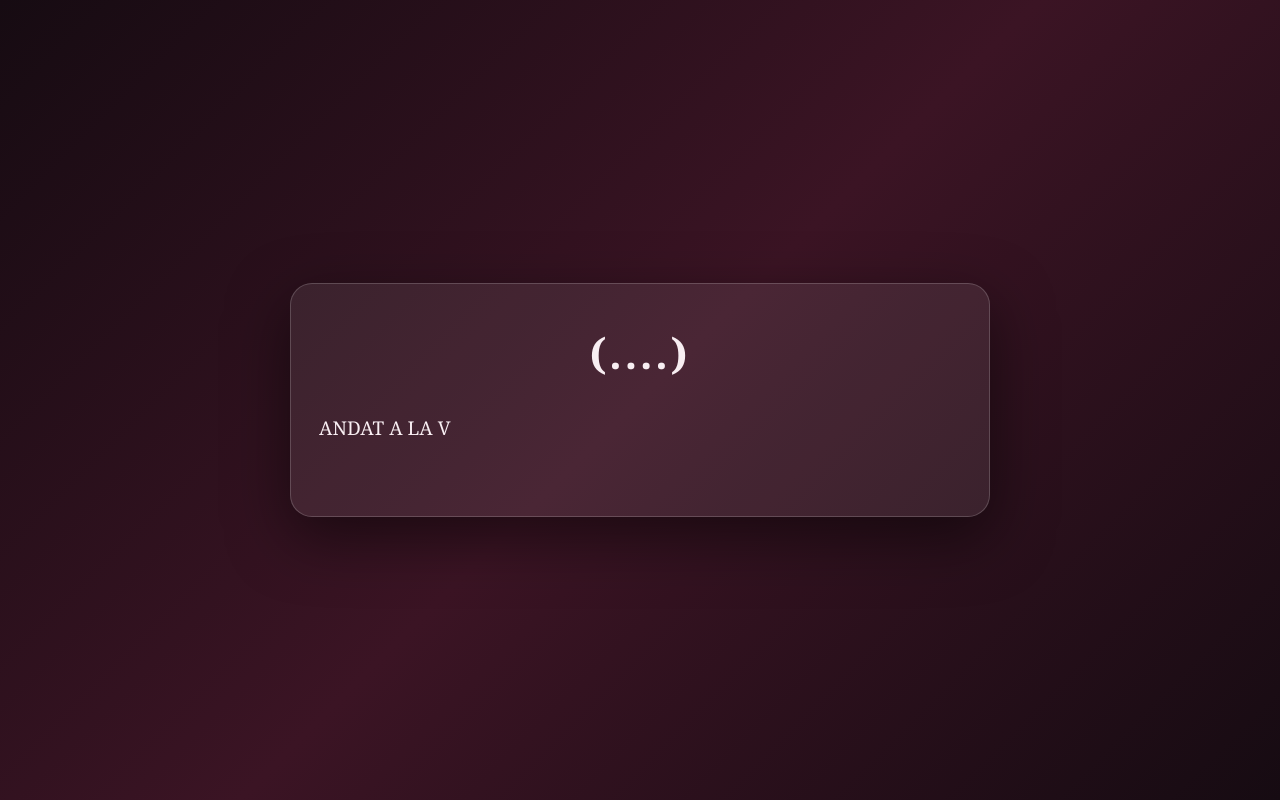
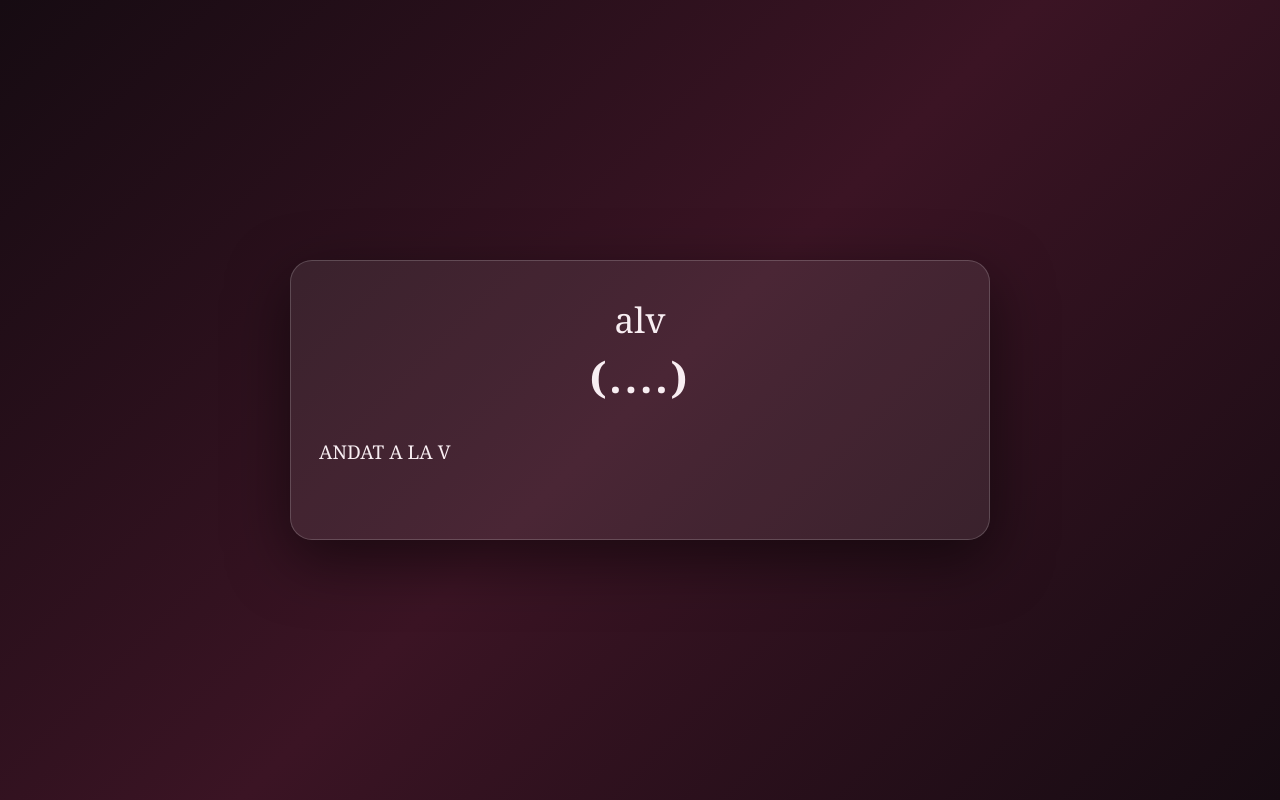
Before and after one commit to carrillowill89-create/carta, a plain HTML site: page index.html in a window 1280 px wide. Drawn offline with Linux system fonts and the light colour scheme.

Commit message:
Update heart div to include text 'alv'

```diff
--- a/index.html
+++ b/index.html
@@ -86,7 +86,7 @@
 
     <div class="carta">
 
-        <div class="corazon"></div>
+        <div class="corazon">alv</div>
 
         <h1>(....)</h1>
 
```
